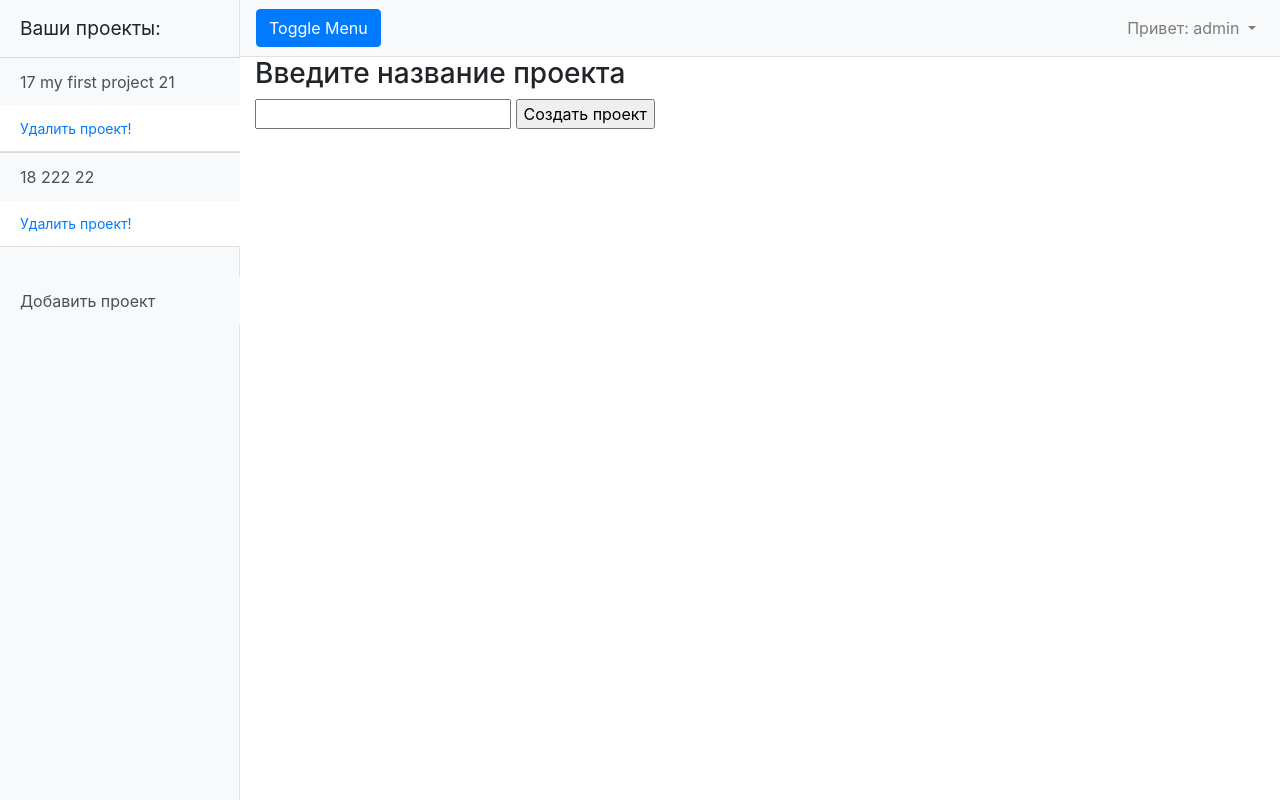
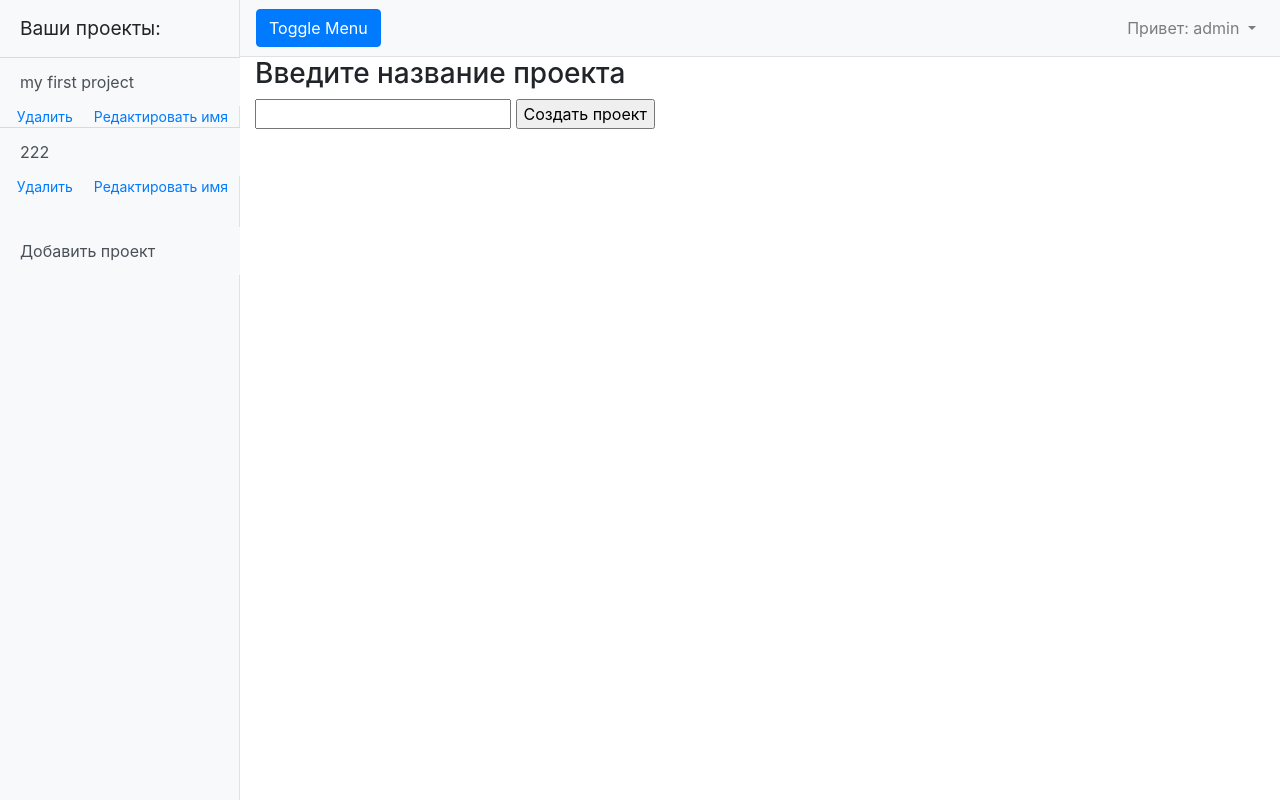
Before and after one commit to FreeTen1/Diplom_project, a Django app: page /create_project in a window 1280 px wide. Run offline with Django 3.2, Linux system fonts and the light colour scheme; a user stored in the database is signed in; data comes from the database, SQL or seed files in the repository; both versions use the stored data as it was after the commit; some libraries are stand-ins or nearby versions.

Commit message:
добавил возможность редактировать имя проекта

```diff
--- a/myapp/urls.py
+++ b/myapp/urls.py
@@ -1,9 +1,10 @@
 from django.urls import path
-from .views import IndexView, ProjectData, ProjectCreate, ProjectDelete
+from .views import IndexView, ProjectData, ProjectCreate, ProjectDelete, ProjectUpdate
 
 urlpatterns = [
     path('', IndexView.as_view()),
     path('projects/<int:pk>', ProjectData.as_view()),
     path('create_project', ProjectCreate.as_view()),
+    path('create_project/<int:pk>', ProjectUpdate.as_view()),
     path('delete/<int:pk>', ProjectDelete.as_view()),
 ]
--- a/myapp/views.py
+++ b/myapp/views.py
@@ -71,6 +71,25 @@ class ProjectCreate(CreateView):
 
 
 @method_decorator(login_required, name='dispatch')
+class ProjectUpdate(ListView):
+    model = Data
+    template_name = 'create_project.html'
+    form_class = CreateProjectForm
+
+    def post(self, request, *args, **kwargs):
+        project = Project.objects.get(id=self.kwargs.get('pk'))
+        project.project_name = request.POST['project_name']
+        project.save()
+        return super().get(request, *args, **kwargs)
+
+    def get_context_data(self, **kwargs):
+        context = super().get_context_data(**kwargs)
+        context['a_project'] = Data.objects.filter(project__user__username=self.request.user)
+        context['project_name'] = Data.objects.get(project__id=self.kwargs.get('pk')).project.project_name
+        return context
+
+
+@method_decorator(login_required, name='dispatch')
 class ProjectDelete(DeleteView):
     model = Project
     template_name = 'delete_project.html'
--- a/templates/create_project.html
+++ b/templates/create_project.html
@@ -6,7 +6,13 @@
     <h3>Введите название проекта</h3>
     <form method="POST">
         {% csrf_token %}
+        {% if project_name %}
+            <input type="text" name="project_name" value="{{ project_name }}">
+            <input type="submit" value="Редактировать проект">
+        {% else %}
             <input type="text" name="project_name">
             <input type="submit" value="Создать проект">
+        {% endif %}
+
     </form>
 {% endblock content%}
--- a/templates/default.html
+++ b/templates/default.html
@@ -38,6 +38,13 @@
             {#background-color: red;#}
             justify-content: center;
         }
+        .div-del-ed {
+            display: flex;
+            justify-content: space-between;
+            {#background-color: aqua;#}
+            width: 88%;
+            margin-left: 7%;
+        }
     </style>
 </head>
 
@@ -51,8 +58,11 @@
       <div class="list-group list-group-flush">
           {% if user.is_authenticated %}
               {% for project in a_project %}
-                  <a href="/projects/{{ project.id }}" class="list-group-item list-group-item-action bg-light" style="border-width: 1px 0 0;">{{ project.id }} {{ project.project.project_name }} {{ project.project.id }}</a>
-                  <a class="list-group-item" style="margin-left: 0%; font-size: 14px" href="delete/{{ project.project.id }}">Удалить проект!</a>
+                  <a href="/projects/{{ project.id }}" class="list-group-item list-group-item-action bg-light" style="border-width: 1px 0 0;">{{ project.project.project_name }}</a>
+                  <div class="div-del-ed">
+                    <a class="" style="margin-left: 0; font-size: 14px" href="/delete/{{ project.project.id }}">Удалить</a>
+                    <a class="" style="margin-left: 0; font-size: 14px" href="/create_project/{{ project.project.id }}">Редактировать имя</a>
+                  </div>
               {% endfor %}
               <a href="/create_project" class="list-group-item list-group-item-action bg-light" style="margin-top: 30px;">Добавить проект</a>
           {% else %}
--- a/templates/project_details.html
+++ b/templates/project_details.html
@@ -5,7 +5,6 @@
 
 {% block content %}
     <h2>Проект {{ single_project.project.project_name }}</h2>
-    {{ single_project.data }}<br>
     <form method="POST">
         {% csrf_token %}
         <div class="input-div">
```
Also changed, not shown: db.sqlite3.
